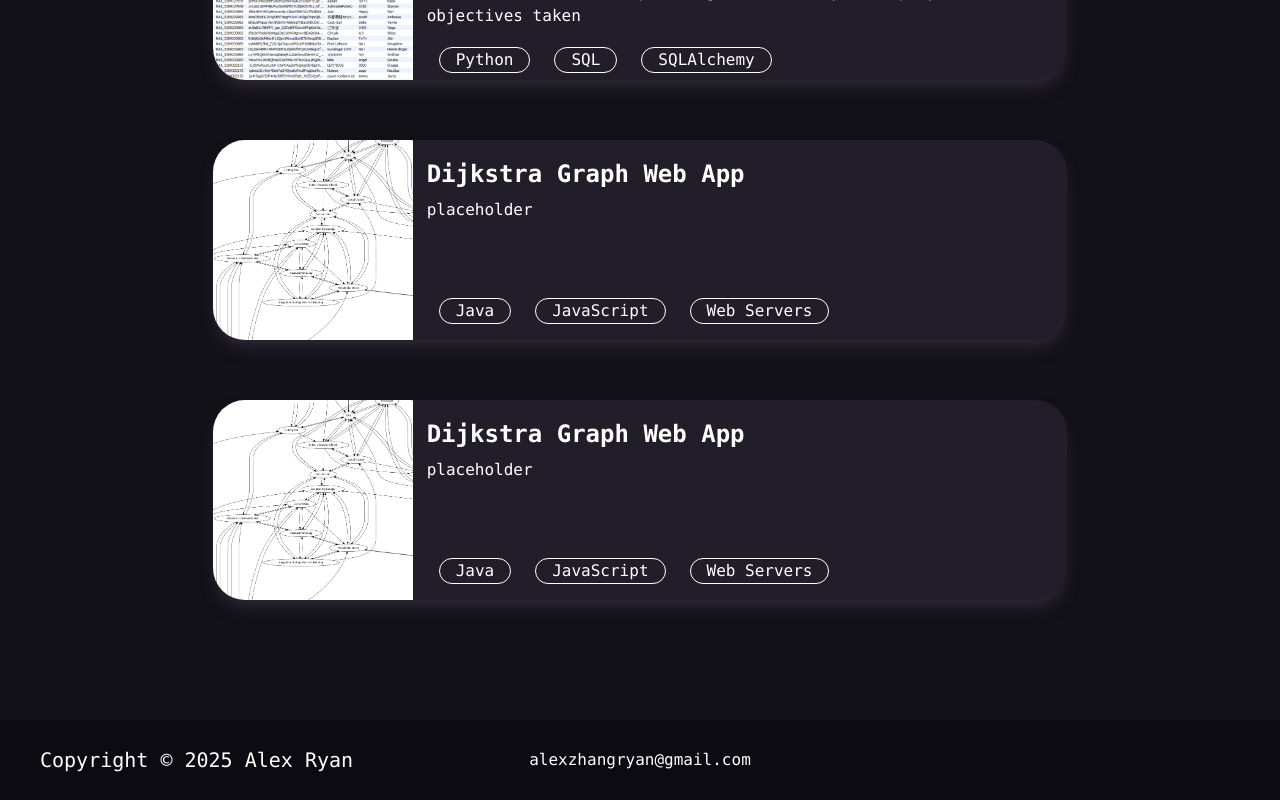
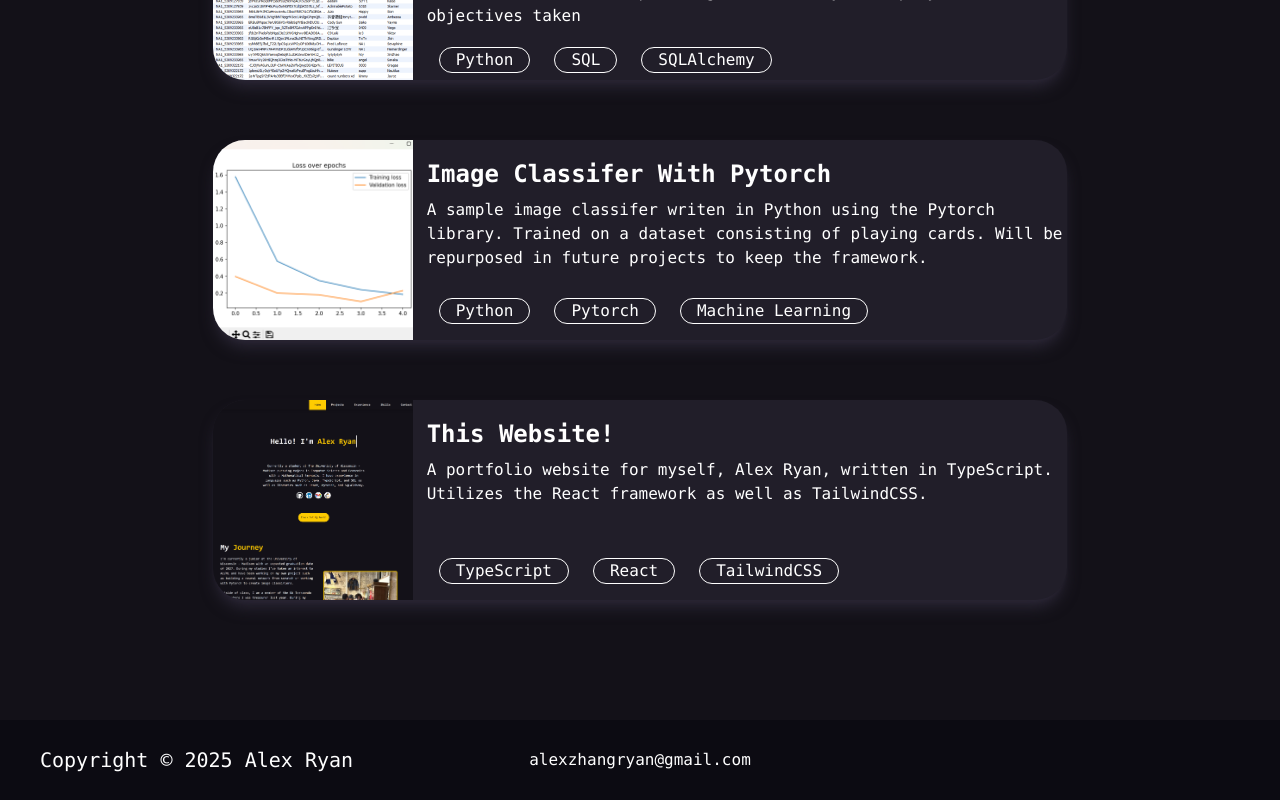
Before and after one commit to alexzhangryan/Portfolio-Website, a React (Vite) app: page /projects in a window 1280 px wide. Shown: the part 712-1512 px from the top of the page. Built offline with nearby package versions, Linux system fonts and the light colour scheme.

Commit message:
added contact functionality

```diff
--- /dev/null
+++ b/src/Contact.tsx
@@ -0,0 +1,11 @@
+type ContactProps = {
+    onClose: () => void;
+};
+
+export default function Contact({ onClose }: ContactProps){
+    return(
+        <div className="absolute w-full h-full bg-black/50">
+            <button onClick={onClose}>click me</button>
+        </div>
+    )
+}
--- a/src/NavBar.tsx
+++ b/src/NavBar.tsx
@@ -1,6 +1,11 @@
+import { useState } from 'react';
 import { NavLink } from 'react-router-dom';
+import Contact from './Contact';
 
 export const NavBar = () =>{
+
+    const [openContact, setOpenContact] = useState(false)
+
     return (
         <div className = "flex h-15 justify-end shadow-lg shadow-black/10">
         <ul className = "flex items-center font-mono text-lg font-bold">
@@ -8,8 +13,10 @@ export const NavBar = () =>{
             <NavLink to="/projects" className = "navLink">Projects</NavLink>
             <NavLink to="/experience" className = "navLink">Experience</NavLink>
             <NavLink to="/skills" className = "navLink">Skills</NavLink>
-            <li className = "navLink">Contact</li>
+            <li className = "navLink" onClick={() => setOpenContact(true)}>Contact</li>
+
         </ul>
+        {openContact ? <Contact onClose={() => setOpenContact(false)}/> : null}
         </div>
     )
 }
--- a/src/Projects.tsx
+++ b/src/Projects.tsx
@@ -14,8 +14,8 @@ export const Projects = () => {
                 <h1 className="text-[48px] font-bold font-mono text-center my-25">My <span className="text-accent">Projects</span></h1>
                 <ProjectCard title="Dijkstra Graph Web App" desc="An implementation of Dijkstra's Shortest Path algorithm using Java. Hosted on a web app written with JavaScript that interacts with the Java backend" img="dijkstra.png" index={0} skills1="Java" skills2="JavaScript" skills3="Web Servers"/>
                 <ProjectCard title="Riot API to MYSql Server Script" desc="Uses Python and SQLAlchemy to query the Riot Games API to collect match data from all players in challenger automatically. Records stats such as all champions, gold earned by each player, and objectives taken" img="sqlDatabase.png" index={1} skills1="Python" skills2="SQL" skills3="SQLAlchemy"/>
-                <ProjectCard title="Dijkstra Graph Web App" desc="placeholder" img="dijkstra.png" index={2} skills1="Java" skills2="JavaScript" skills3="Web Servers"/>
-                <ProjectCard title="Dijkstra Graph Web App" desc="placeholder" img="dijkstra.png" index={3} skills1="Java" skills2="JavaScript" skills3="Web Servers"/>
+                <ProjectCard title="Image Classifer With Pytorch" desc="A sample image classifer writen in Python using the Pytorch library. Trained on a dataset consisting of playing cards. Will be repurposed in future projects to keep the framework." img="imageClassifer.png" index={2} skills1="Python" skills2="Pytorch" skills3="Machine Learning"/>
+                <ProjectCard title="This Website!" desc="A portfolio website for myself, Alex Ryan, written in TypeScript. Utilizes the React framework as well as TailwindCSS." img="website.png" index={3} skills1="TypeScript" skills2="React" skills3="TailwindCSS"/>
             </div>
             <Footer isBottom={false}/>
         </>
```
Also changed, not shown: src/assets/imageClassifer.png (added), src/assets/website.png (added).
